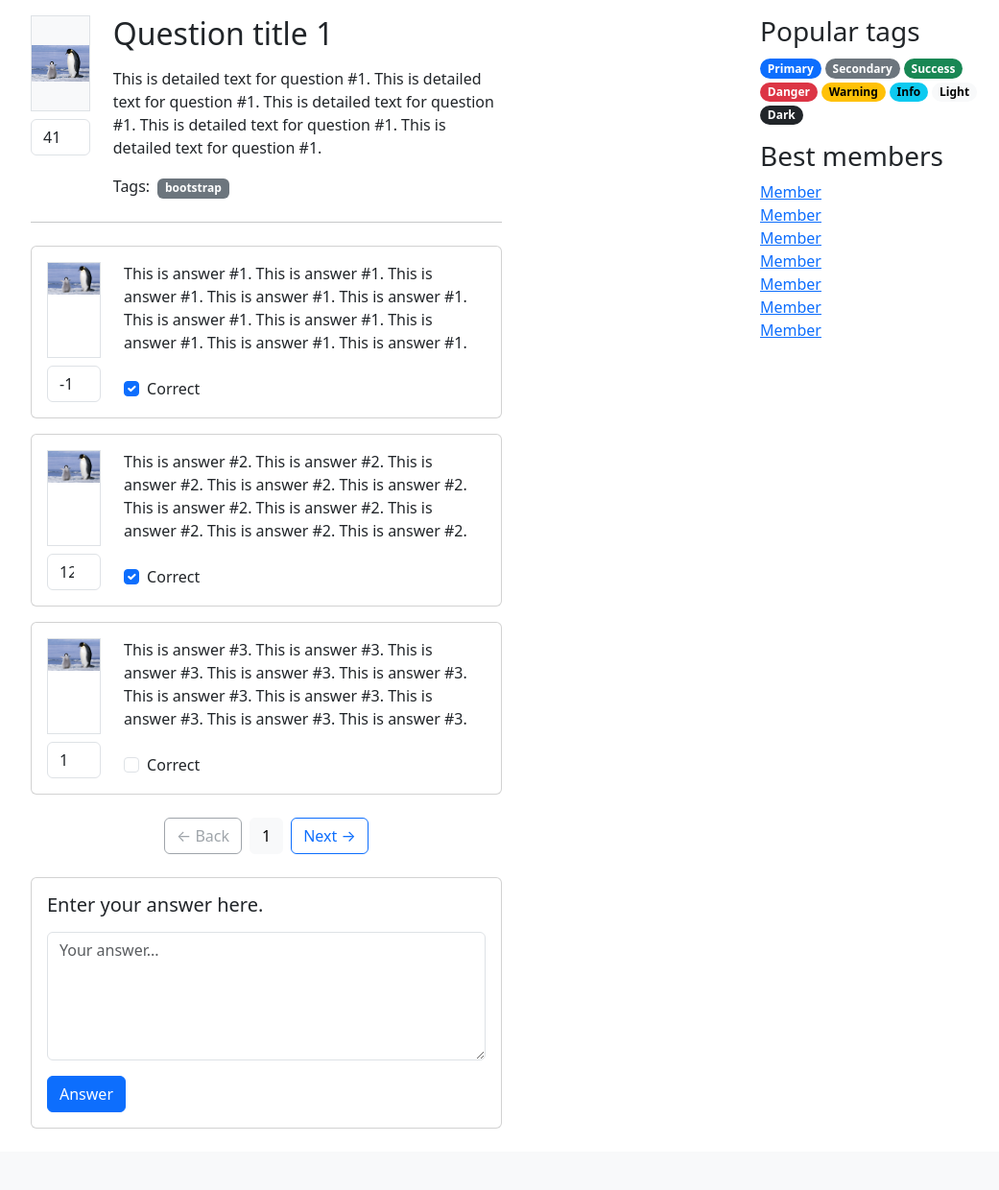
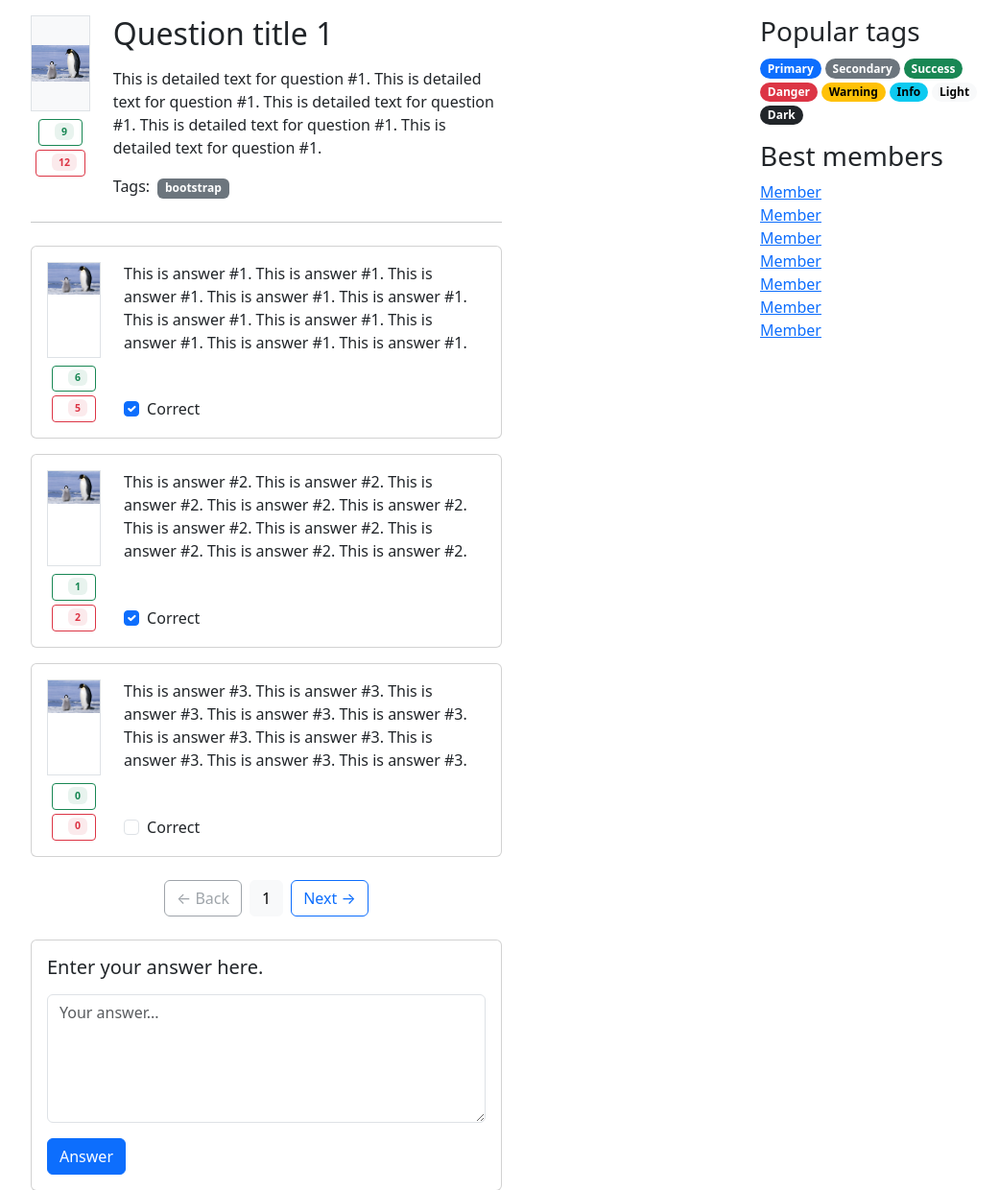
Before and after one commit to Vladip48/projectVK, a Django app: page /question/1 in a window 1280 px wide. Shown: the part 56-1296 px from the top of the page at 96% size, without its empty margins (50-1091 px from the left). Before the commit the page ends 1232 px from the top, so only its background shows below. Run offline with Django 5.2, Linux system fonts and the light colour scheme.

Commit message:
Update single_question.html

```diff
--- a/askme_panichkin/templates/single_question.html
+++ b/askme_panichkin/templates/single_question.html
@@ -3,13 +3,30 @@
 
 {% block content %}
 <div class="col-lg-8 mb-4">
+    <!-- Question Section -->
     <div class="row mb-4">
         <div class="col-2">
             <div class="border mb-2 d-flex align-items-center justify-content-center bg-light" style="height: 100px;">
                 <img src="{% static question.img_path %}" alt="Avatar" class="img-fluid">
             </div>
-            <div>
-                <input type="number" class="form-control" value="{{ question.rating }}" min="0">
+            <div class="d-flex flex-column align-items-center">
+                <!-- Кнопка лайка -->
+                <button class="btn btn-sm btn-outline-success d-flex align-items-center mb-1"
+                        onclick="this.querySelector('span').textContent = parseInt(this.querySelector('span').textContent) + 1">
+                    <i class="bi bi-arrow-up me-1"></i>
+                    <span class="badge bg-success bg-opacity-10 text-success ms-1">
+                        {{ question.likes|default:0 }}
+                    </span>
+                </button>
+
+                <!-- Кнопка дизлайка -->
+                <button class="btn btn-sm btn-outline-danger d-flex align-items-center"
+                        onclick="this.querySelector('span').textContent = parseInt(this.querySelector('span').textContent) + 1">
+                    <i class="bi bi-arrow-down me-1"></i>
+                    <span class="badge bg-danger bg-opacity-10 text-danger ms-1">
+                        {{ question.dislikes|default:0 }}
+                    </span>
+                </button>
             </div>
         </div>
         <div class="col d-flex flex-column justify-content-between">
@@ -21,7 +38,7 @@
                 <span class="me-2">Tags:</span>
                 <div>
                     {% for tag in question.tags %}
-                        <a href="#" class="badge bg-secondary text-decoration-none me-1">{{ tag }}</a>
+                        <a href="{% url 'tag' tag %}" class="badge bg-secondary text-decoration-none me-1">{{ tag }}</a>
                     {% endfor %}
                 </div>
             </div>
@@ -30,6 +47,7 @@
 
     <hr class="my-4">
 
+    <!-- Answers Section -->
     {% for answer in question.answers %}
     <div class="card mb-3">
         <div class="card-body">
@@ -38,8 +56,24 @@
                     <div style="height: 100px;" class="border mb-2 w-100">
                         <img src="{% static question.img_path %}" alt="img" class="img-fluid">
                     </div>
-                    <div>
-                        <input type="number" class="form-control" value="{{ answer.rating }}">
+                    <div class="d-flex flex-column align-items-center">
+                        <!-- Кнопка лайка для ответа -->
+                        <button class="btn btn-sm btn-outline-success d-flex align-items-center mb-1"
+                                onclick="this.querySelector('span').textContent = parseInt(this.querySelector('span').textContent) + 1">
+                            <i class="bi bi-arrow-up me-1"></i>
+                            <span class="badge bg-success bg-opacity-10 text-success ms-1">
+                                {{ answer.likes|default:0 }}
+                            </span>
+                        </button>
+
+                        <!-- Кнопка дизлайка для ответа -->
+                        <button class="btn btn-sm btn-outline-danger d-flex align-items-center"
+                                onclick="this.querySelector('span').textContent = parseInt(this.querySelector('span').textContent) + 1">
+                            <i class="bi bi-arrow-down me-1"></i>
+                            <span class="badge bg-danger bg-opacity-10 text-danger ms-1">
+                                {{ answer.dislikes|default:0 }}
+                            </span>
+                        </button>
                     </div>
                 </div>
                 <div class="col d-flex flex-column justify-content-between">
@@ -56,11 +90,10 @@
     </div>
     {% endfor %}
 
-    <!-- Добавляем пагинацию для ответов -->
-    {% if page_obj.paginator.num_pages > 1 %}
-        {% include 'layouts/pagination.html' %}
-    {% endif %}
+    <!-- Pagination -->
+    {% include 'layouts/pagination.html' %}
 
+    <!-- Answer Form -->
     <div class="card mt-3">
         <div class="card-body">
             <h5 class="card-title mb-3">Enter your answer here.</h5>
```
